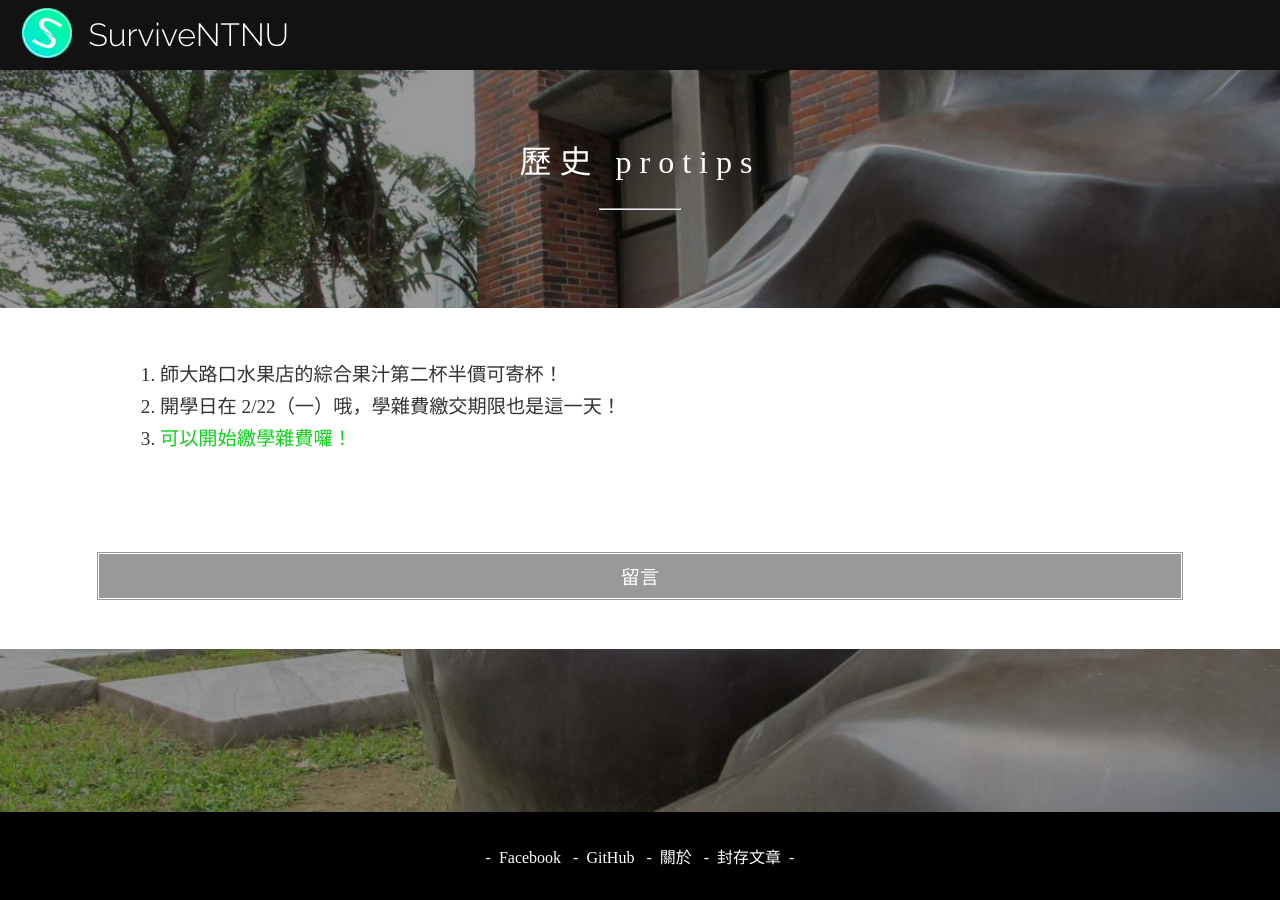
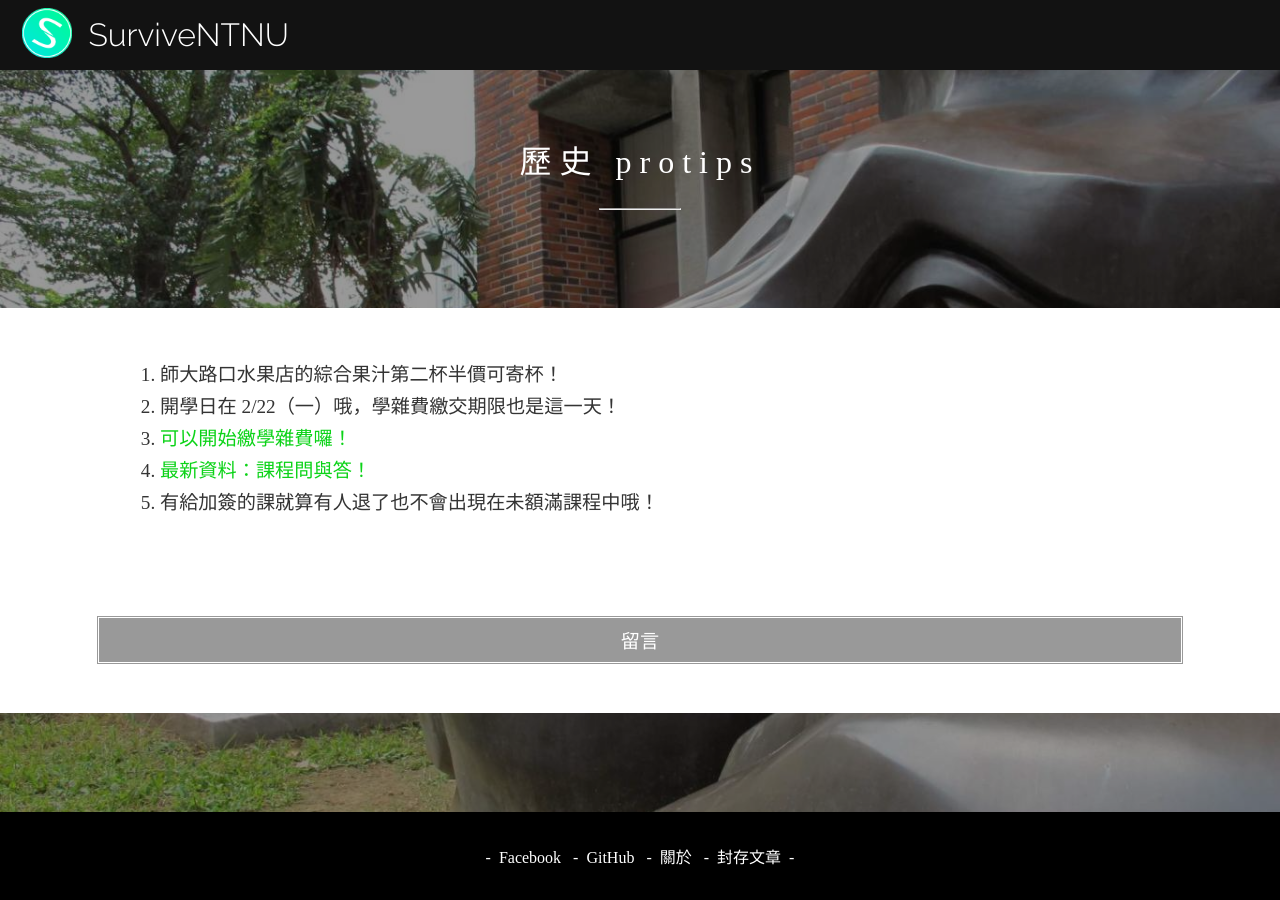
Before and after one commit to as535364/surviveNTNU, a Jekyll site: the page built from _archive/protip-history.md, in a window 1280 px wide. Built offline with Jekyll 4.4.1, drawn with Linux system fonts in a browser that asks for light colours; nearby versions of some CDN libraries.

Commit message:
增加至歷史

```diff
--- a/_archive/protip-history.md
+++ b/_archive/protip-history.md
@@ -6,3 +6,5 @@ title: 歷史 protips
 1. 師大路口水果店的綜合果汁第二杯半價可寄杯！
 2. 開學日在 2/22（一）哦，學雜費繳交期限也是這一天！
 3. [可以開始繳學雜費囉！](http://ap.itc.ntnu.edu.tw/FreshLogin/)
+4. [最新資料：課程問與答！](http://survive.ntnu.com.tw/course-faq/)
+5. 有給加簽的課就算有人退了也不會出現在未額滿課程中哦！
```
